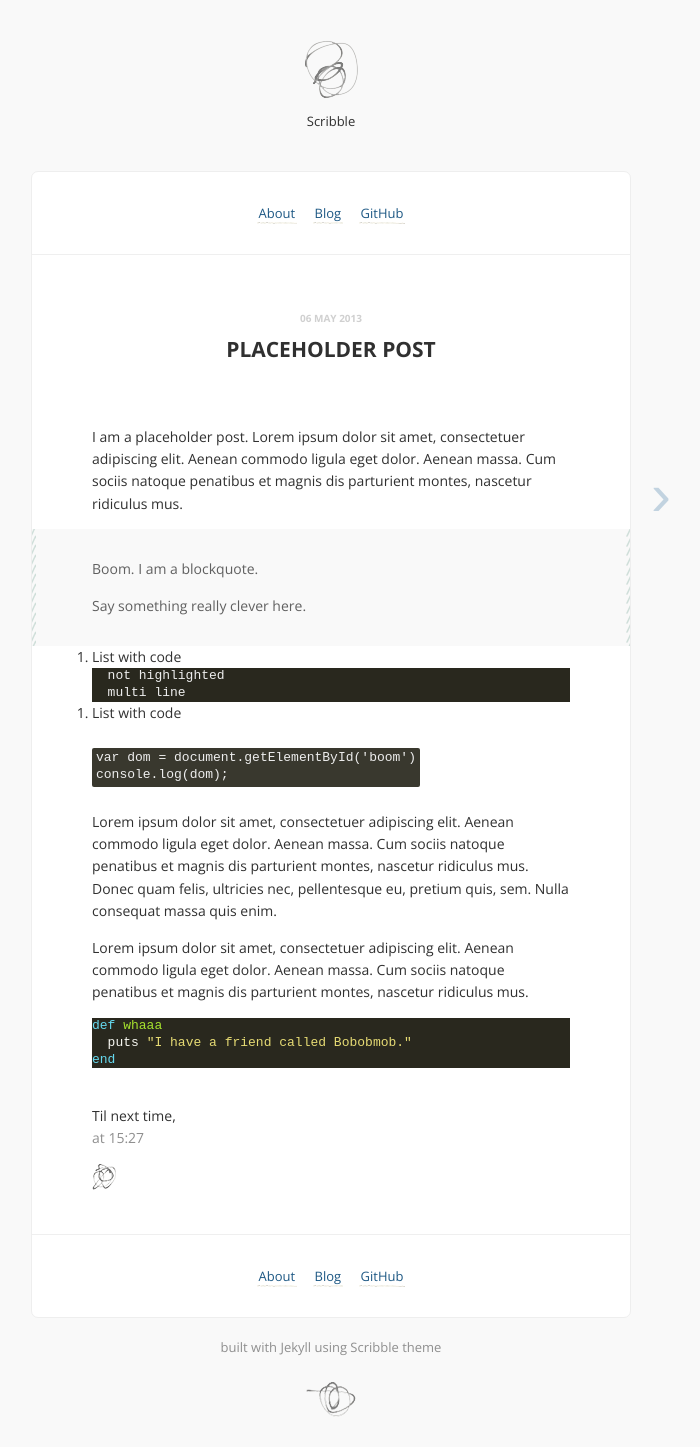
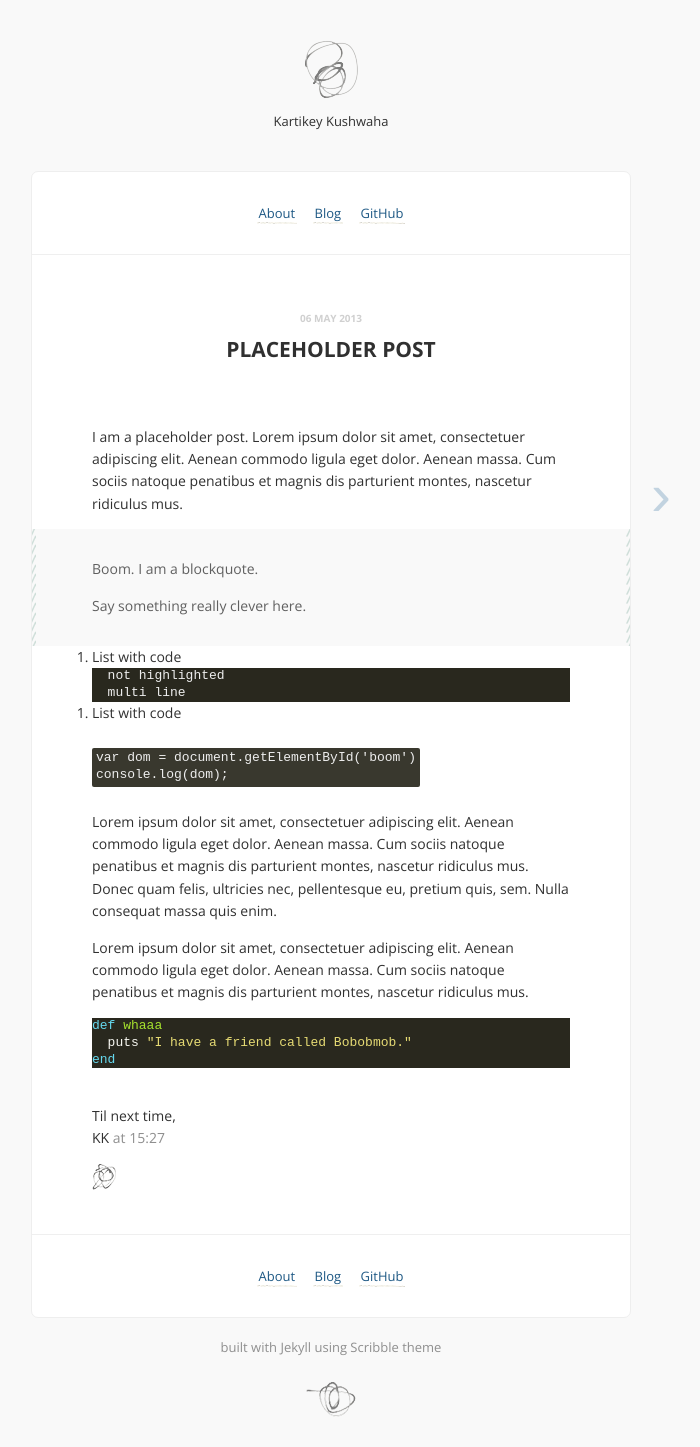
Before and after one commit to krtkush/krtkush.github.io, a Jekyll site: the page built from _posts/2013-05-06-more-post.md, in a window 1280 px wide. Shown: the whole page, without its empty margins (309-1009 px from the left). Built offline with Jekyll 4.4.1, drawn with Linux system fonts in a browser that asks for light colours; comment, search, counter and statistics services are not loaded; part of the change alters nothing that is shown.

```diff
--- a/_config.yml
+++ b/_config.yml
@@ -1,7 +1,7 @@
-title:            Scribble
-description:      A jekyll theme. Because I scribble.
+title:            Kartikey Kushwaha
+description:      Thoughts, Ideas and Musings
 url:              # Site url, without a slash at the end.
-signoff:          # Your name.
+signoff:          KK
 disqus_shortname: # disqus comment thread for post header options. ( leave blank if unwanted. )
 facebook_appid:   # appid for like button, remove from /_includes/share.html if unwanted.
 google_analytics: # set tracking, remove from /javascripts/basic.js if unwanted.
@@ -10,10 +10,10 @@ links:
   - name:         About
     url:          /about
   - name:         Blog
-    url:          http://muan.co
-    external:     true
+    url:          https://krtkush.github.io
+    external:     false
   - name:         GitHub
-    url:          http://github.com/muan
+    url:          http://github.com/krtkush
     external:     true
 highlighter:      rouge
 permalink:        pretty
```
